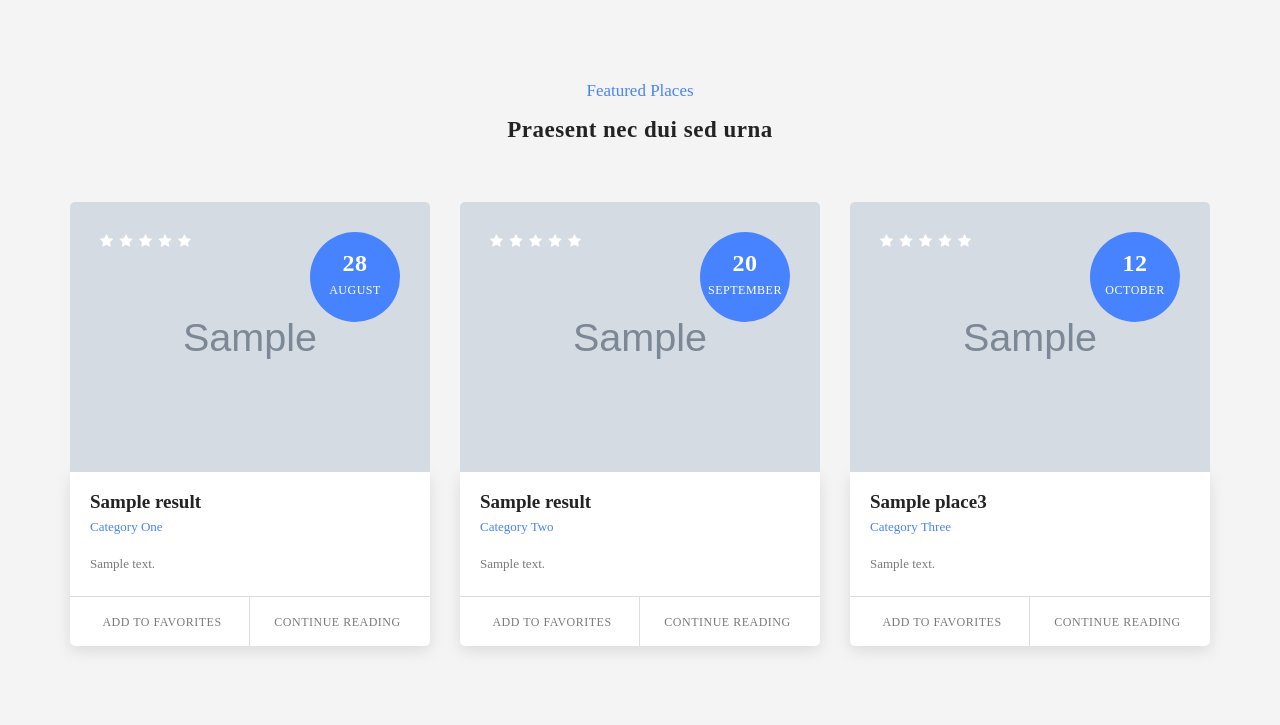
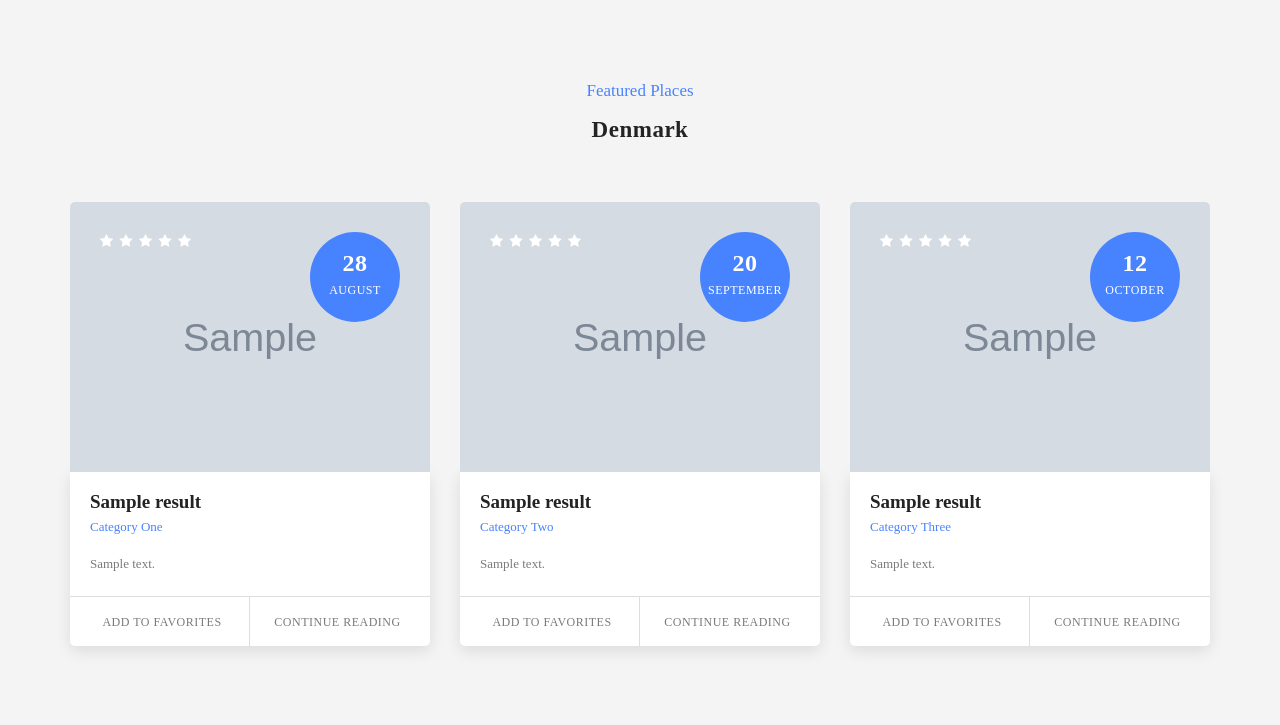
Before and after one commit to HibacMeh/travelproject, a Django app: template templates/index.html in a window 1280 px wide. Shown: the part 1578-2303 px from the top of the page. Run offline with Django 4.2, Linux system fonts and the light colour scheme; the template is opened without the code that fills it: most values are stand-ins (such as "Sample title", 1, 10 or a date in 2020); some libraries are stand-ins or nearby versions.

Commit message:
changes in postresql

```diff
--- a/credentials/urls.py
+++ b/credentials/urls.py
@@ -4,6 +4,4 @@ from . import views
 urlpatterns = [
 
    path('cred', views.cred, name = "cred"),
-   path('login')
-
 ]
--- a/templates/index.html
+++ b/templates/index.html
@@ -334,7 +334,7 @@
                 <div class="col-md-12">
                     <div class="section-heading">
                         <span>Featured Places</span>
-                        <h2>Praesent nec dui sed urna</h2>
+                        <h2>Denmark</h2>
                     </div>
                 </div>
             </div>
@@ -418,7 +418,7 @@
                 <div class="col-md-4 col-sm-6 col-xs-12">
                     <div class="featured-item">
                         <div class="thumb">
-                            <img src="{{i.place3.img.url}}" alt="">
+                            <img src="{{i.img.url}}" alt="">
                             <div class="overlay-content">
                                 <ul>
                                     <li><i class="fa fa-star"></i></li>
@@ -434,7 +434,7 @@
                             </div>
                         </div>
                         <div class="down-content">
-                            <h4>{{i.place3.name}}</h4>
+                            <h4>{{i.name}}</h4>
                             <span>Category Three</span>
                             <p>{{i.desc}}</p>
                             <div class="row">
```
Also changed, not shown: lifecycle.md (+1 -0 lines), media/pics/denmark-in-pictures-beautiful-places-to-photograph-nyhavn-copenhagen_MAoU8fS.jpg (added), media/pics/istockphoto-1314099040-612x612_9eyyOYz.jpg (added), media/pics/photo-1530122037265-a5f1f91d3b99_gWtHFrJ.jpg (added).
